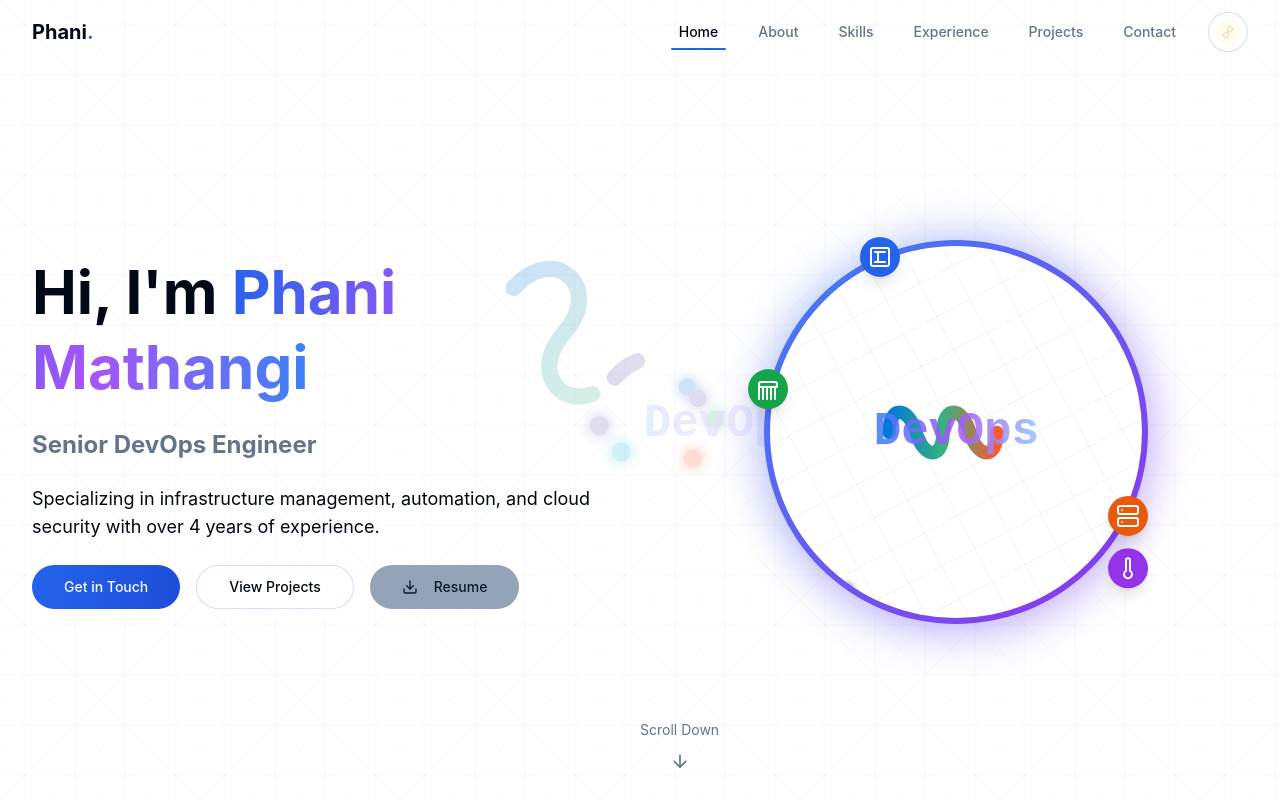
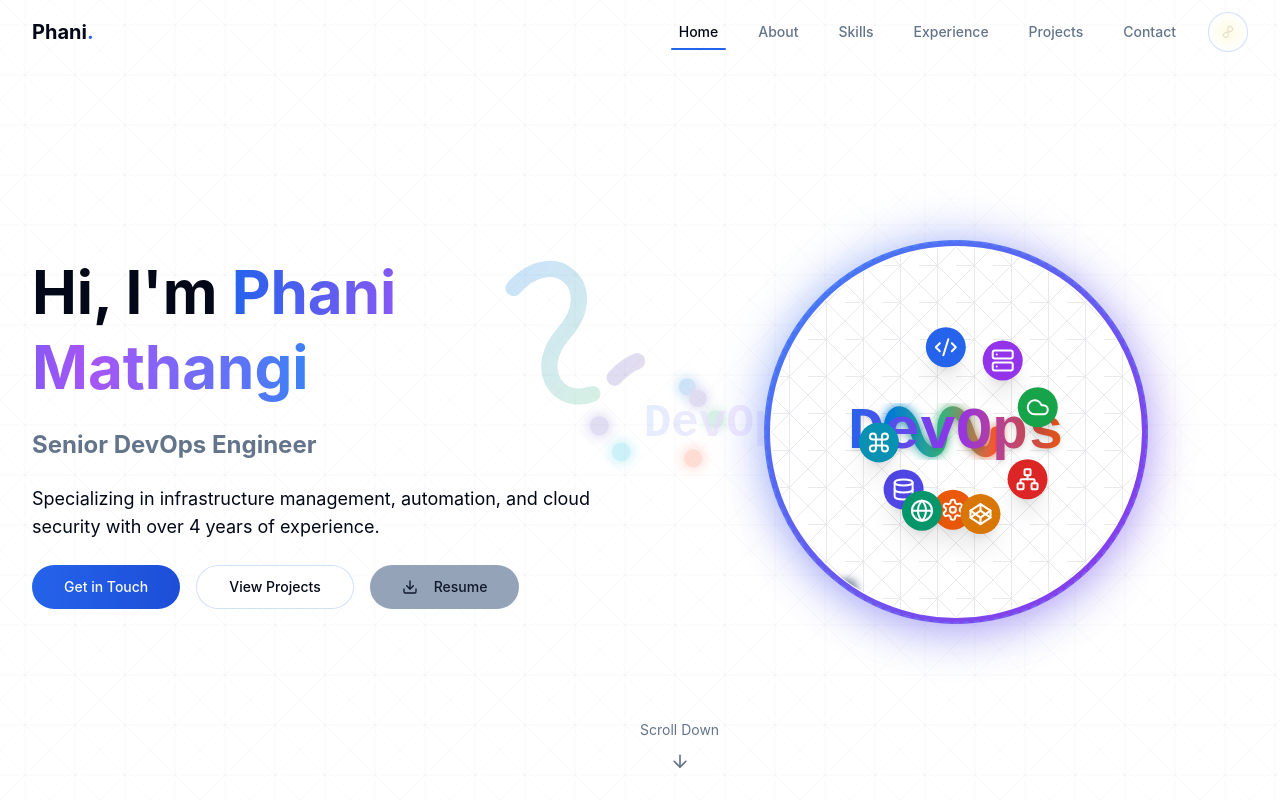
Before and after one commit to NOOBUSER008/phani-portfolio-architect, a React (Vite) app: page / in a window 1280 px wide. Shown: the top 800 px of the page. Built offline with nearby package versions, Linux system fonts and the light colour scheme.

Commit message:
feat: Improve hero section design
Refactor the hero section to enhance its visual appeal and user experience, focusing on a professional and creative design.

```diff
--- a/src/components/hero/ProfileDisplay.tsx
+++ b/src/components/hero/ProfileDisplay.tsx
@@ -1,7 +1,8 @@
 
+import React from "react";
 import { motion } from "framer-motion";
 import { useTheme } from "@/components/theme-provider";
-import { Infinity } from "lucide-react";
+import { Code2, Database, Globe, Server, Settings, Cloud, Command, Network, Codepen } from "lucide-react";
 
 export const ProfileDisplay = () => {
   const { theme } = useTheme();
@@ -18,47 +19,68 @@ export const ProfileDisplay = () => {
         whileHover={{ scale: 1.03 }}
         transition={{ type: "spring", stiffness: 300, damping: 20 }}
       >
-        <div className="relative w-64 h-64 sm:w-80 sm:h-80 md:w-96 md:h-96 rounded-full profile-gradient p-1.5 shadow-2xl shadow-primary/10 devops-glow flex items-center justify-center">
+        <div className="relative w-64 h-64 sm:w-80 sm:h-80 md:w-96 md:h-96 rounded-full profile-gradient p-1.5 shadow-2xl shadow-primary/20 devops-glow flex items-center justify-center">
+          {/* Enhanced background elements */}
           <div className="absolute inset-0 rounded-full blur-xl opacity-50 profile-gradient"></div>
-          <div className="absolute inset-0 rounded-full animate-rotate opacity-70">
+
+          {/* Animated rings */}
+          <motion.div
+            className="absolute inset-0 rounded-full border-2 border-dashed border-blue-400/30 dark:border-blue-500/30"
+            animate={{ rotate: 360 }}
+            transition={{ duration: 30, repeat: Number.POSITIVE_INFINITY, ease: "linear" }}
+          />
+
+          <motion.div
+            className="absolute inset-2 rounded-full border-2 border-dashed border-purple-400/20 dark:border-purple-500/20"
+            animate={{ rotate: -360 }}
+            transition={{ duration: 40, repeat: Number.POSITIVE_INFINITY, ease: "linear" }}
+          />
+
+          <div className="absolute inset-0 rounded-full animate-pulse-slow opacity-70">
             <svg viewBox="0 0 200 200" className="w-full h-full">
               <defs>
                 <linearGradient id="spinnerGradient" x1="0%" y1="0%" x2="100%" y2="0%">
-                  <stop offset="0%" stopColor="hsl(var(--devops-primary))" />
-                  <stop offset="50%" stopColor="hsl(var(--devops-secondary))" />
-                  <stop offset="100%" stopColor="hsl(var(--devops-accent))" />
+                  <stop offset="0%" stopColor={theme === 'dark' ? "#0078d7" : "#0078d7"} />
+                  <stop offset="50%" stopColor={theme === 'dark' ? "#6554C0" : "#36B37E"} />
+                  <stop offset="100%" stopColor={theme === 'dark' ? "#FF5630" : "#FF5630"} />
                 </linearGradient>
               </defs>
-              <path d="M100,20 A80,80 0 1,1 99.9,20" fill="none" stroke="url(#spinnerGradient)" strokeWidth="3" strokeDasharray="10 5" />
+              <path d="M100,10 A90,90 0 1,1 99.9,10" fill="none" stroke="url(#spinnerGradient)" strokeWidth="2" strokeDasharray="10 5" />
             </svg>
           </div>
 
-          {/* DevOps Infinity Symbol */}
-          <div className="relative w-full h-full rounded-full bg-card flex items-center justify-center overflow-hidden">
+          {/* Main content container */}
+          <div className="relative w-full h-full rounded-full bg-card flex items-center justify-center overflow-hidden border border-white/10 dark:border-white/5">
+            {/* Circuit pattern background */}
             <motion.div
               className="absolute inset-0 flex items-center justify-center"
-              animate={{ rotate: 360 }}
+              animate={{ opacity: [0.05, 0.1, 0.05] }}
               transition={{
-                duration: 40,
+                duration: 5,
                 repeat: Number.POSITIVE_INFINITY,
                 repeatType: "loop",
-                ease: "linear"
+                ease: "easeInOut"
               }}
             >
-              {/* DevOps infinity background pattern */}
-              <svg width="100%" height="100%" viewBox="0 0 200 200" opacity="0.1">
-                <defs>
-                  <pattern id="grid" width="20" height="20" patternUnits="userSpaceOnUse">
-                    <path d="M 20 0 L 0 0 0 20" fill="none" stroke="currentColor" strokeWidth="0.5" />
+              <svg width="100%" height="100%" viewBox="0 0 200 200">
+                <pattern id="circuitPattern" x="0" y="0" width="20" height="20" patternUnits="userSpaceOnUse">
+                  <path d="M 0 10 L 10 10 M 10 0 L 10 20 M 0 0 L 20 20 M 20 0 L 0 20" stroke="currentColor" strokeWidth="0.5" fill="none" />
                 </pattern>
-                </defs>
-                <rect width="100%" height="100%" fill="url(#grid)" />
+                <rect x="0" y="0" width="100%" height="100%" fill="url(#circuitPattern)" />
               </svg>
             </motion.div>
 
-            {/* Main infinity symbol */}
+            {/* Central DevOps logo */}
             <motion.div
-              className="w-3/4 h-3/4 relative"
+              className="absolute inset-0 flex items-center justify-center"
+              initial={{ opacity: 0 }}
+              animate={{ opacity: 1 }}
+              transition={{ duration: 1 }}
+            >
+              <div className="relative w-3/4 h-3/4 flex items-center justify-center">
+                {/* Infinity symbol */}
+                <motion.div
+                  className="relative w-full h-full"
                   animate={{
                     scale: [0.95, 1.05, 0.95],
                   }}
@@ -69,35 +91,41 @@ export const ProfileDisplay = () => {
                     ease: "easeInOut",
                   }}
                 >
+                  {/* DevOps infinity symbol base */}
                   <svg
                     viewBox="0 0 100 50"
                     width="100%"
                     height="100%"
                     className="w-full h-full"
                   >
-                <motion.path
-                  d="M25,25 C25,15 32,15 35,25 C38,35 45,35 45,25 M45,25 C45,15 52,15 55,25 C58,35 65,35 65,25"
-                  fill="none"
-                  stroke="url(#devopsGradient)"
-                  strokeWidth="5"
-                  strokeLinecap="round"
-                  initial={{ pathLength: 0 }}
-                  animate={{ pathLength: 1 }}
-                  transition={{
-                    duration: 3,
-                    repeat: Number.POSITIVE_INFINITY,
-                    repeatType: "loop",
-                    ease: "easeInOut",
-                    repeatDelay: 1
-                  }}
-                />
                     <defs>
                       <linearGradient id="devopsGradient" x1="0%" y1="0%" x2="100%" y2="0%">
                         <stop offset="0%" stopColor={theme === 'dark' ? "#0078d7" : "#0078d7"} />
                         <stop offset="50%" stopColor={theme === 'dark' ? "#6554C0" : "#36B37E"} />
                         <stop offset="100%" stopColor={theme === 'dark' ? "#FF5630" : "#FF5630"} />
                       </linearGradient>
+
+                      <filter id="glow" x="-20%" y="-20%" width="140%" height="140%">
+                        <feGaussianBlur stdDeviation="2" result="blur" />
+                        <feComposite in="SourceGraphic" in2="blur" operator="over" />
+                      </filter>
                     </defs>
+
+                    {/* Main infinity path with glow */}
+                    <motion.path
+                      d="M25,25 C25,15 32,15 35,25 C38,35 45,35 45,25 M45,25 C45,15 52,15 55,25 C58,35 65,35 65,25"
+                      fill="none"
+                      stroke="url(#devopsGradient)"
+                      strokeWidth="4"
+                      strokeLinecap="round"
+                      filter="url(#glow)"
+                      initial={{ pathLength: 0, opacity: 0 }}
+                      animate={{ pathLength: 1, opacity: 1 }}
+                      transition={{
+                        pathLength: { duration: 3, delay: 0.2 },
+                        opacity: { duration: 0.5 }
+                      }}
+                    />
                   </svg>
 
                   {/* Animated particles along infinity path */}
@@ -113,100 +141,137 @@ export const ProfileDisplay = () => {
                         repeat: Number.POSITIVE_INFINITY,
                         repeatType: "loop",
                         ease: "linear",
-                    delay: i * 0.2
                       }}
                       style={{
                         offsetPath: "path('M25,25 C25,15 32,15 35,25 C38,35 45,35 45,25 M45,25 C45,15 52,15 55,25 C58,35 65,35 65,25')",
                         offsetRotate: "auto 90deg",
-                    width: (i % 2 === 0 ? 5 : 7) + 'px',
-                    height: (i % 2 === 0 ? 5 : 7) + 'px',
+                        width: (i % 2 === 0 ? 6 : 9) + 'px',
+                        height: (i % 2 === 0 ? 6 : 9) + 'px',
                         backgroundColor: ['#0078d7', '#6554C0', '#36B37E', '#FF5630', '#00B8D9'][i],
-                    boxShadow: `0 0 8px 2px ${['#0078d7', '#6554C0', '#36B37E', '#FF5630', '#00B8D9'][i]}`,
+                        boxShadow: `0 0 12px 3px ${['#0078d7', '#6554C0', '#36B37E', '#FF5630', '#00B8D9'][i]}`,
                       }}
                     />
                   ))}
                 </motion.div>
 
-            {/* DevOps Text */}
+                {/* DevOps text with professional styling */}
                 <motion.div
-              className="absolute font-mono font-bold text-3xl sm:text-4xl md:text-5xl text-transparent bg-clip-text bg-gradient-to-r from-blue-500 via-purple-500 to-blue-300 dark:from-blue-400 dark:via-purple-400 dark:to-blue-200"
+                  className="absolute font-mono font-bold text-4xl sm:text-5xl lg:text-6xl"
+                  initial={{ opacity: 0, scale: 0.5 }}
                   animate={{
-                opacity: [0.7, 1, 0.7],
-                scale: [0.9, 1, 0.9]
+                    opacity: 1,
+                    scale: 1,
                   }}
                   transition={{
-                duration: 4,
-                repeat: Number.POSITIVE_INFINITY,
-                repeatType: "loop",
-                ease: "easeInOut"
+                    duration: 1,
+                    delay: 0.5
                   }}
                 >
+                  <span className="bg-clip-text text-transparent bg-gradient-to-r from-blue-600 via-purple-600 to-orange-600 dark:from-blue-400 dark:via-purple-400 dark:to-orange-400 filter drop-shadow-md">
                     DevOps
+                  </span>
                 </motion.div>
               </div>
+            </motion.div>
+
+            {/* Surrounding icons representing DevOps tools */}
+            <DevOpsToolIcons />
           </div>
-
-        {/* Tech icons floating around profile */}
-        <ProfileTechIcons />
+        </div>
       </motion.div>
     </motion.div>
   );
 };
 
-const ProfileTechIcons = () => {
+// DevOps Tool Icons that orbit around the main logo
+const DevOpsToolIcons = () => {
+  // Orbital paths at different distances
+  const orbitPaths = [
+    { radius: 95, duration: 25, delay: 0, reverse: false },
+    { radius: 105, duration: 30, delay: 2, reverse: true },
+    { radius: 115, duration: 35, delay: 4, reverse: false }
+  ];
+
+  // Orbital positions (degrees)
+  const positions = [0, 40, 80, 120, 160, 200, 240, 280, 320];
+
+  // Tools with colors
+  const tools = [
+    { Icon: Code2, color: "bg-blue-600 dark:bg-blue-500", name: "Code" },
+    { Icon: Server, color: "bg-purple-600 dark:bg-purple-500", name: "Server" },
+    { Icon: Cloud, color: "bg-green-600 dark:bg-green-500", name: "Cloud" },
+    { Icon: Settings, color: "bg-orange-600 dark:bg-orange-500", name: "Config" },
+    { Icon: Database, color: "bg-indigo-600 dark:bg-indigo-500", name: "Data" },
+    { Icon: Command, color: "bg-cyan-600 dark:bg-cyan-500", name: "CLI" },
+    { Icon: Network, color: "bg-red-600 dark:bg-red-500", name: "Network" },
+    { Icon: Codepen, color: "bg-amber-600 dark:bg-amber-500", name: "CI/CD" },
+    { Icon: Globe, color: "bg-emerald-600 dark:bg-emerald-500", name: "Deploy" }
+  ];
+
   return (
     <>
+      {/* Create three different orbital paths with tools */}
+      {orbitPaths.map((orbit, orbitIndex) => (
+        <React.Fragment key={`orbit-${orbitIndex}`}>
+          {positions.slice(0, 3).map((degree, i) => {
+            const itemIndex = (orbitIndex * 3 + i) % tools.length;
+            const { Icon, color, name } = tools[itemIndex];
+
+            // Calculate starting position on the orbit
+            const positionDegree = degree + orbitIndex * 30;
+            const radians = (positionDegree * Math.PI) / 180;
+            const x = orbit.radius * Math.cos(radians);
+            const y = orbit.radius * Math.sin(radians);
+
+            return (
               <motion.div
-        className="absolute top-0 left-1/4 transform -translate-x-1/2 -translate-y-1/2 bg-blue-600 dark:bg-blue-500 text-white p-2 rounded-full shadow-lg"
-        animate={{ y: [-10, 0, -10] }}
+                key={`tool-${orbitIndex}-${i}`}
+                className={`absolute ${color} text-white p-2 rounded-full shadow-xl z-10`}
+                initial={{ x, y, opacity: 0, scale: 0.5 }}
+                animate={{
+                  opacity: 1,
+                  scale: 1,
+                  x: orbit.reverse
+                    ? [x, -y, -x, y, x]
+                    : [x, y, -x, -y, x],
+                  y: orbit.reverse
+                    ? [y, x, -y, -x, y]
+                    : [y, -x, -y, x, y],
+                }}
                 transition={{
+                  x: {
+                    duration: orbit.duration,
                     repeat: Number.POSITIVE_INFINITY,
-          repeatType: "loop",
-          duration: 3,
-          ease: "easeInOut"
+                    ease: "linear",
+                    delay: orbit.delay
+                  },
+                  y: {
+                    duration: orbit.duration,
+                    repeat: Number.POSITIVE_INFINITY,
+                    ease: "linear",
+                    delay: orbit.delay
+                  },
+                  opacity: { duration: 0.8, delay: orbit.delay + (i * 0.1) },
+                  scale: { duration: 0.8, delay: orbit.delay + (i * 0.1) }
                 }}
+                whileHover={{ scale: 1.2 }}
               >
-        <svg xmlns="http://www.w3.org/2000/svg" width="24" height="24" viewBox="0 0 24 24" fill="none" stroke="currentColor" strokeWidth="2" strokeLinecap="round" strokeLinejoin="round"><rect width="18" height="18" x="3" y="3" rx="2" /><path d="M7 7h10" /><path d="M10 7v10" /><path d="M7 17h10" /></svg>
+                <div className="relative">
+                  <Icon size={24} />
+
+                  {/* Tooltip on hover */}
+                  <motion.div
+                    className="absolute -bottom-8 left-1/2 transform -translate-x-1/2 bg-black/80 text-white text-xs px-2 py-1 rounded whitespace-nowrap opacity-0"
+                    whileHover={{ opacity: 1, y: -5 }}
+                  >
+                    {name}
                   </motion.div>
-
-      <motion.div
-        className="absolute bottom-10 right-0 transform translate-x-1/2 bg-purple-600 dark:bg-purple-500 text-white p-2 rounded-full shadow-lg"
-        animate={{ y: [10, 0, 10] }}
-        transition={{
-          repeat: Number.POSITIVE_INFINITY,
-          repeatType: "loop",
-          duration: 4,
-          ease: "easeInOut"
-        }}
-      >
-        <svg xmlns="http://www.w3.org/2000/svg" width="24" height="24" viewBox="0 0 24 24" fill="none" stroke="currentColor" strokeWidth="2" strokeLinecap="round" strokeLinejoin="round"><path d="M14 4v10.54a4 4 0 1 1-4 0V4a2 2 0 0 1 4 0Z" /></svg>
+                </div>
               </motion.div>
-
-      <motion.div
-        className="absolute top-1/3 -left-4 transform -translate-y-1/2 bg-green-600 dark:bg-green-500 text-white p-2 rounded-full shadow-lg"
-        animate={{ y: [10, 0, 10] }}
-        transition={{
-          repeat: Number.POSITIVE_INFINITY,
-          repeatType: "loop",
-          duration: 5,
-          ease: "easeInOut"
-        }}
-      >
-        <svg xmlns="http://www.w3.org/2000/svg" width="24" height="24" viewBox="0 0 24 24" fill="none" stroke="currentColor" strokeWidth="2" strokeLinecap="round" strokeLinejoin="round"><path d="M7 10v12" /><path d="M15 10v12" /><path d="M11 10v12" /><path d="M19 10v12" /><path d="M3 10v12" /><rect width="18" height="5" x="3" y="5" rx="2" /><path d="M3 10h18" /></svg>
-      </motion.div>
-
-      <motion.div
-        className="absolute top-2/3 right-0 transform translate-x-1/2 bg-orange-600 dark:bg-orange-500 text-white p-2 rounded-full shadow-lg"
-        animate={{ y: [-10, 0, -10] }}
-        transition={{
-          repeat: Number.POSITIVE_INFINITY,
-          repeatType: "loop",
-          duration: 4.5,
-          ease: "easeInOut"
-        }}
-      >
-        <svg xmlns="http://www.w3.org/2000/svg" width="24" height="24" viewBox="0 0 24 24" fill="none" stroke="currentColor" strokeWidth="2" strokeLinecap="round" strokeLinejoin="round"><rect width="20" height="8" x="2" y="2" rx="2" ry="2" /><rect width="20" height="8" x="2" y="14" rx="2" ry="2" /><line x1="6" x2="6" y1="6" y2="6" /><line x1="6" x2="6" y1="18" y2="18" /></svg>
-      </motion.div>
+            );
+          })}
+        </React.Fragment>
+      ))}
     </>
   );
 };
```
Lines whose indentation alone changed are shown as unchanged.
